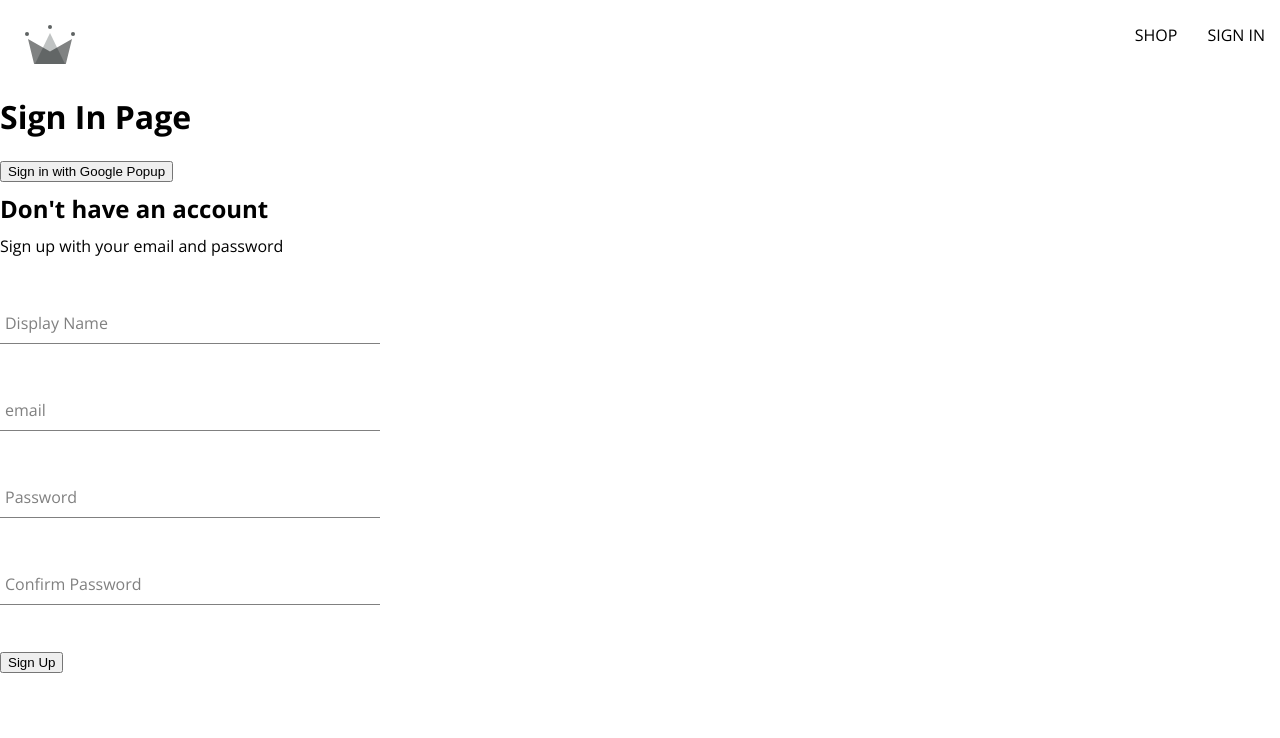
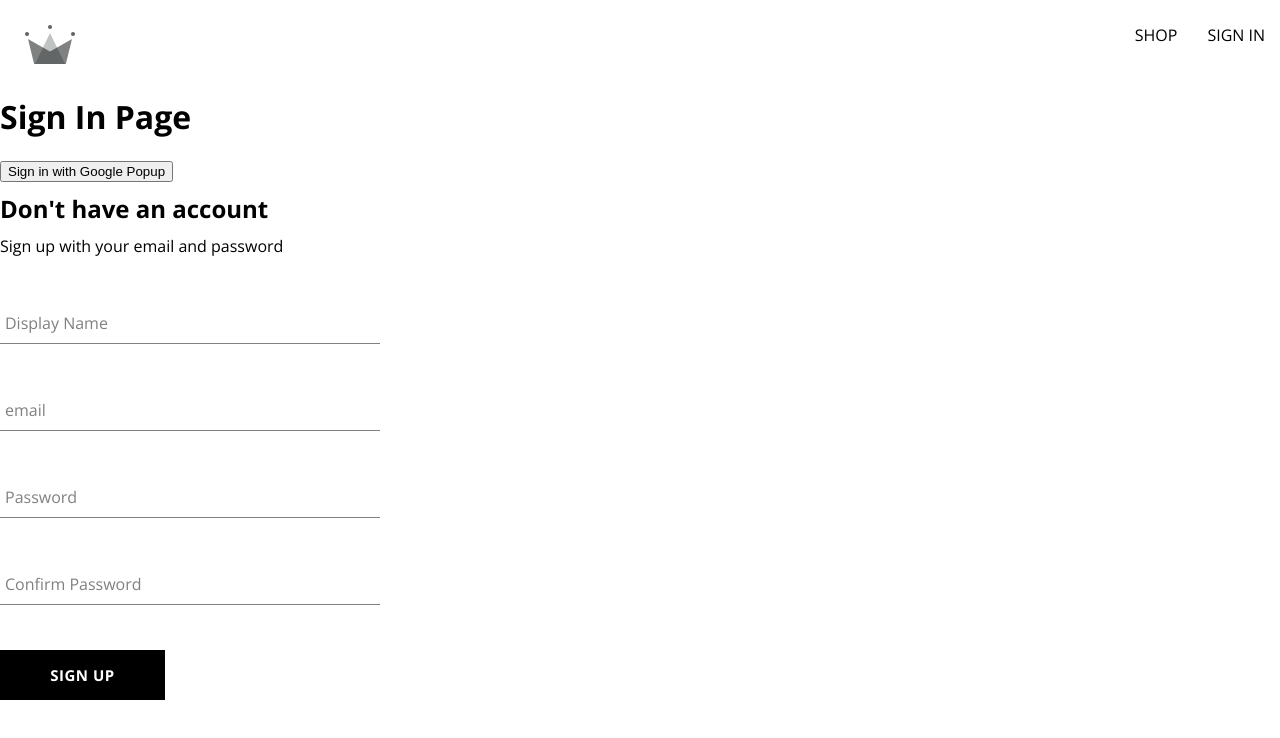
Before and after one commit to mdaz78/crwn-clothing, a React (Create React App) app: page /sign-in in a window 1280 px wide. Shown: the top 738 px of the page. Built offline with nearby package versions, Linux system fonts and the light colour scheme.

Commit message:
feat: use the custom button component

```diff
--- a/src/components/sign-up-form/sign-up-form.component.jsx
+++ b/src/components/sign-up-form/sign-up-form.component.jsx
@@ -5,6 +5,7 @@ import {
 } from "../../utils/firebase/firebase.utils";
 import FormInput from "../form-input/form-input.component";
 
+import Button from "../button/button.component";
 import "./sign-up-form.styles.scss";
 
 const defaultFormFields = {
@@ -92,7 +93,7 @@ const SignUpForm = () => {
           minLength={7}
         />
 
-        <button type="submit">Sign Up</button>
+        <Button type="submit">Sign Up</Button>
       </form>
     </div>
   );
```
